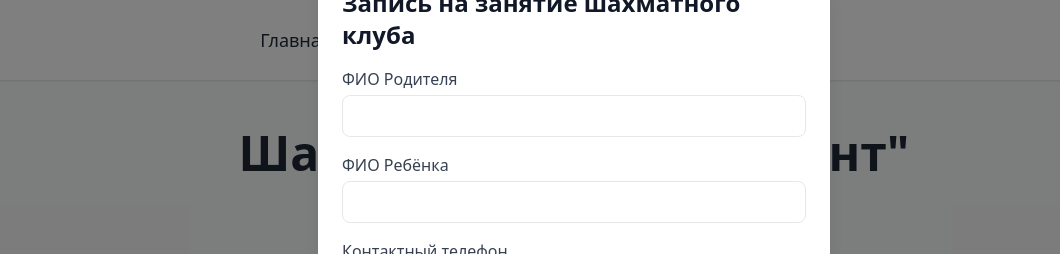
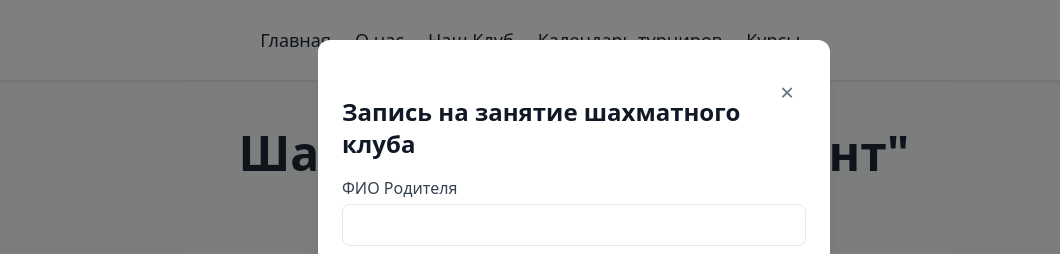
Before and after one commit to Romachello/talantchess.com, a website: page index.html in a window 1280 px wide. Both pictures are taken after a click on the button "Записаться на пробный урок". Shown: the top 254 px of the page, 66-1126 px from the left. Drawn offline with nearby package versions, Linux system fonts and the light colour scheme; files that its build step writes are made by us from their sources.

Commit message:
Update index.html

```diff
--- a/index.html
+++ b/index.html
@@ -69,11 +69,11 @@
     </div>
   </section>
 
-  <!-- Modal -->
 <div id="modal" class="hidden fixed inset-0 bg-black bg-opacity-50 flex items-center justify-center z-50">
-  <div class="bg-white dark:bg-gray-800 rounded-xl p-6 max-w-lg w-full shadow-xl relative">
+  <div class="bg-white dark:bg-gray-800 rounded-xl p-6 max-w-lg w-full shadow-xl relative
+              max-h-[90vh] overflow-y-auto">
     <!-- Кнопка закрытия -->
-    <button id="closeModal" class="absolute top-3 right-3 text-gray-500 hover:text-red-500 text-2xl">&times;</button>
+    <button id="closeModal" class="sticky top-3 right-3 ml-auto block text-gray-500 hover:text-red-500 text-2xl z-10">&times;</button>
 
     <!-- Заголовок -->
     <h2 class="text-2xl font-bold mb-4 text-gray-900 dark:text-gray-100">Запись на занятие шахматного клуба</h2>
@@ -144,7 +144,6 @@
     </form>
   </div>
 </div>
-
 
 
   <!-- О клубе -->
```
